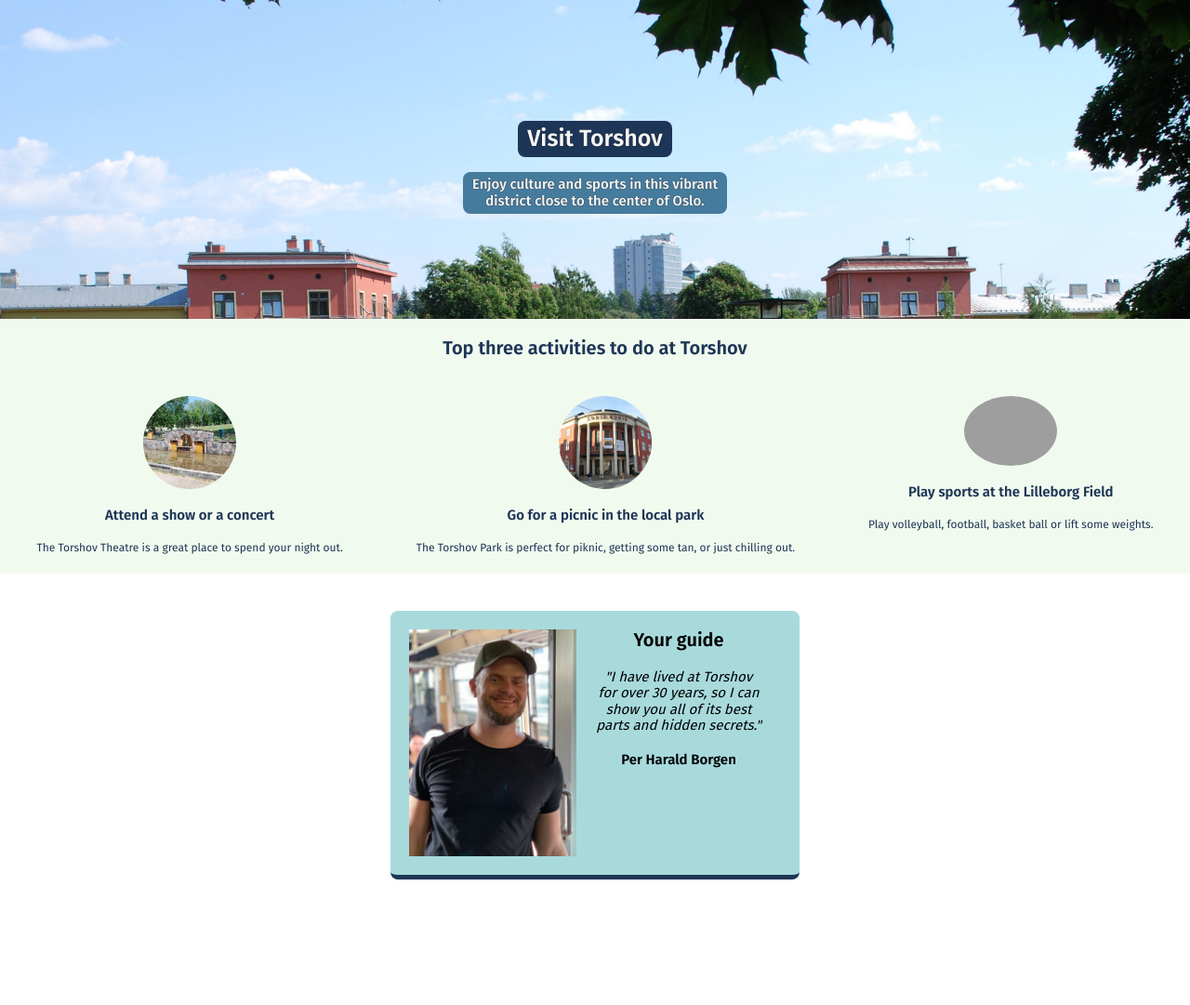
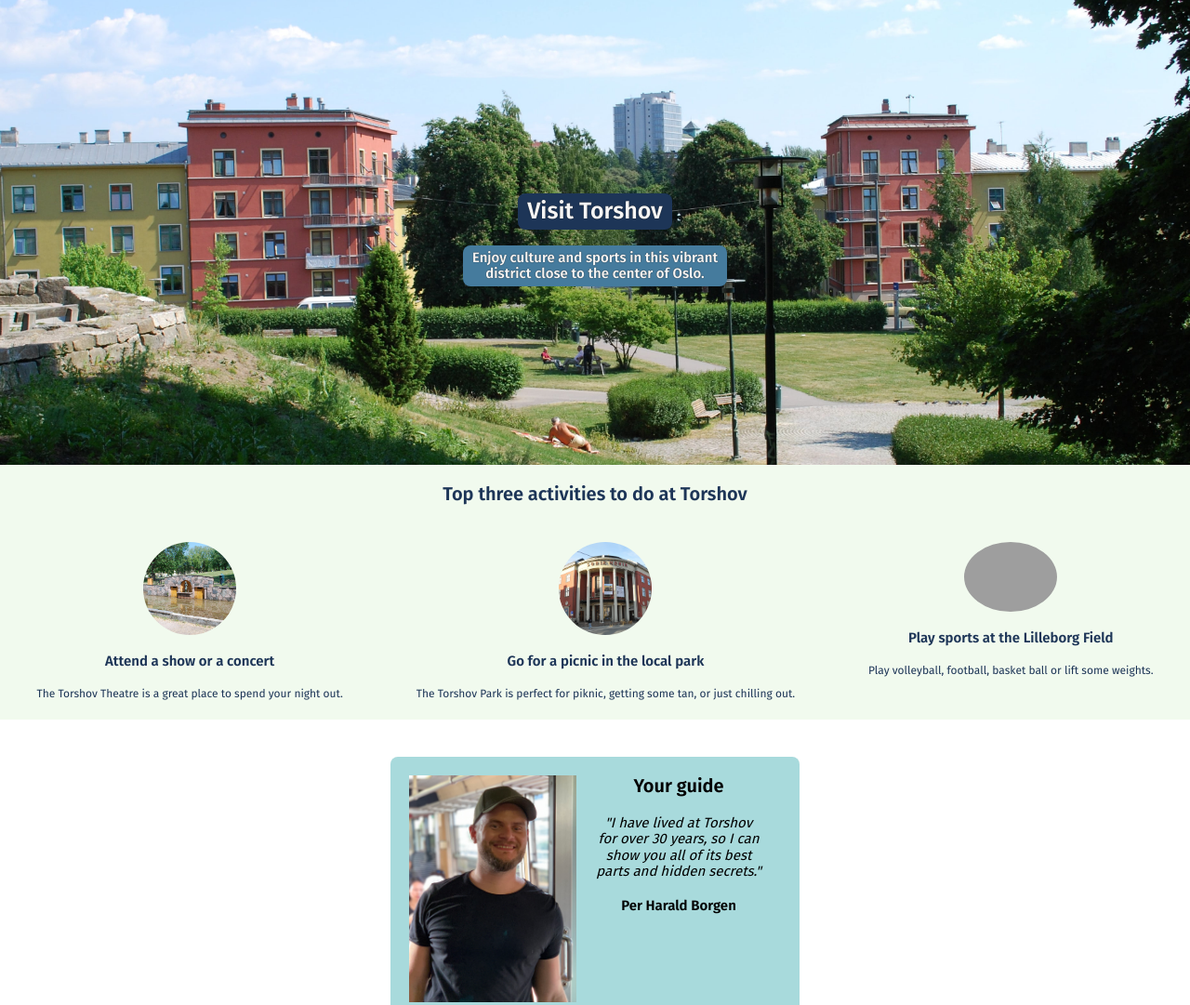
Before and after one commit to ericlfrey/hometown-homepage-scrimba, a plain HTML site: page index.html in a window 1280 px wide. Shown: the top 1081 px of the page at 93% size. Before the commit the page ends 986 px from the top, so only its background shows below. Drawn offline with nearby package versions, Linux system fonts and the light colour scheme; grey boxes are pictures that could not be loaded.

Commit message:
edited .hero div
trying to get the background image to look a bit different

```diff
--- a/styles.css
+++ b/styles.css
@@ -24,13 +24,15 @@ img {
 
 .hero {
     background-image: url("images/torshov.jpg");
+    height: 500px;
+    background-position: center;
+    background-repeat: no-repeat;
     background-size: cover;
-    background-attachment: fixed;
+    position: relative;
     display: flex;
     flex-direction: column;
     justify-content: center;
     align-items: center;
-    height: 343px;
     text-shadow: 0 0 1px black;
     color: whitesmoke;
 }
```
